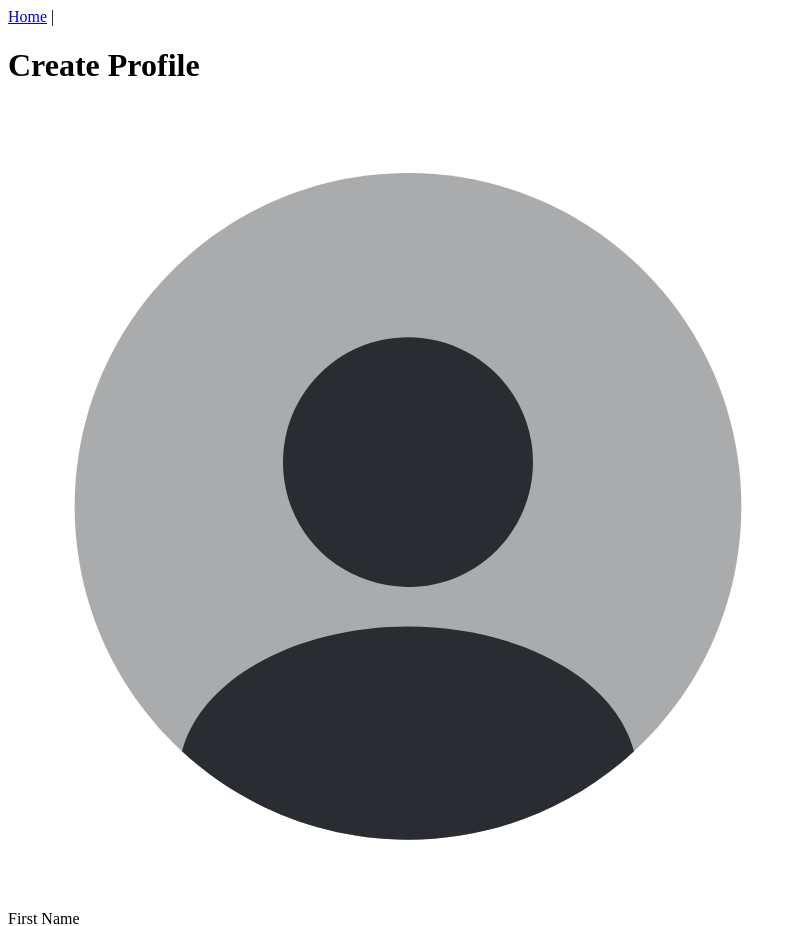
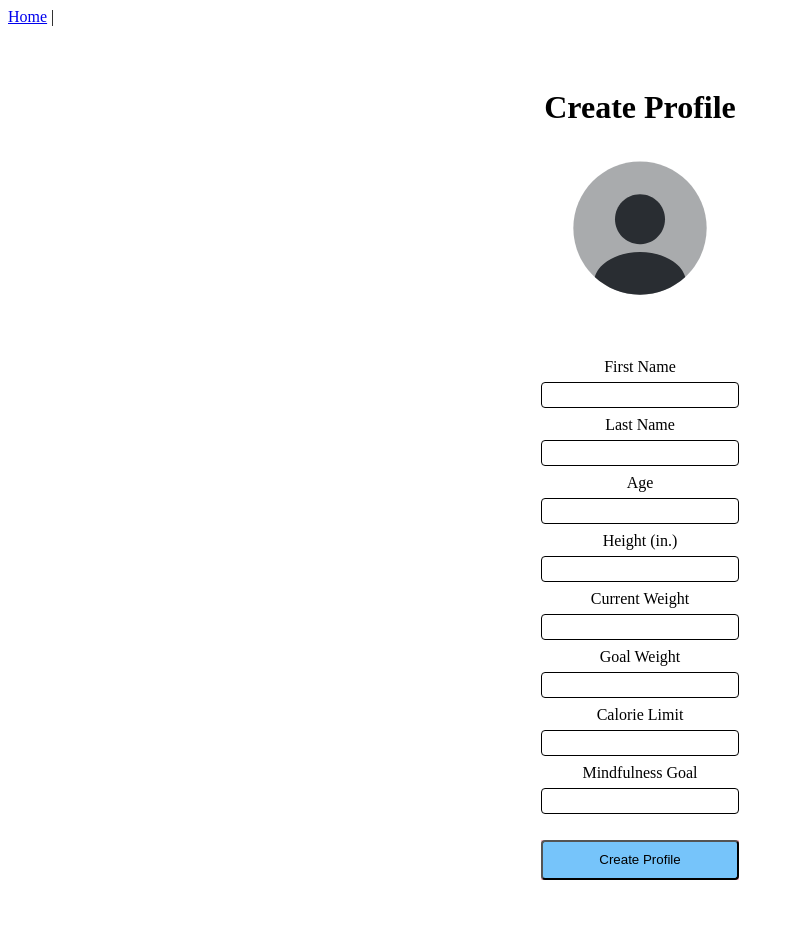
Before and after one commit to raulharo/Tech-Elevator-Final-Capstone, a Vue app in the folder final-capstone/capstone/vue/: page /create-profile in a window 1280 px wide. Shown: the top 926 px of the page, without its empty margins (0-797 px from the left). After the commit the page ends 880 px from the top, so only its background shows below. Built offline with nearby package versions, Linux system fonts and the light colour scheme.

Commit message:
CSS updates

```diff
--- a/final-capstone/capstone/vue/src/views/CreateProfile.vue
+++ b/final-capstone/capstone/vue/src/views/CreateProfile.vue
@@ -1,41 +1,51 @@
 <template>
-  <div>
+  <div class="container">
       <h1 id="title">Create Profile</h1>
       <img src="../../public/profile-circle-svgrepo-com.svg" alt="">
       <form action="">
+
+          <div class="form-input">
           <label for="firstName">First Name</label>
+          <input type="text" name="firstName" id="firstName" v-model="user.firstName">
+          </div>
+
+          <div class="form-input">
+          <label for="lastName">Last Name</label>
+          <input type="text" name="lastName" id="lastName" v-model="user.lastName">
+          </div>
+
+          <div class="form-input">
+          <label for="age">Age</label>
+          <input type="number" name="age" id="age" v-model="user.age">
+          </div>
+
+          <div class="form-input">
+          <label for="height">Height (in.)</label>
+          <input type="number" name="height" id="height" v-model="user.height">
+          </div>
+
+          <div class="form-input">
+          <label for="currentWeight">Current Weight</label>
+          <input type="number" name="currentWeight" id="currentWeight" v-model="user.currentWeight">
+          </div>
+
+          <div class="form-input">
+          <label for="goalWeight">Goal Weight</label>
+          <input type="number" name="goalWeight" id="goalWeight" v-model="user.goalWeight">
+          </div>
+
+          <div class="form-input">
+          <label for="calorieLimit">Calorie Limit</label>
+          <input type="number" name="calorieLimit" id="calorieLimit" v-model="user.calorieLimit">
+          </div>
+
+          <div class="form-input">
+          <label for="mindfulGoal">Mindfulness Goal</label>
+          <input type="number" name="mindfulGoal" id="mindfulGoal" v-model="user.mindfulGoal">
+          </div>
+
           <br>
-          <input type="text" name="firstName" id="firstName" v-model="user.firstName">
-          <br>
-          <label for="lastName">Last Name</label>
-          <br>
-          <input type="text" name="lastName" id="lastName" v-model="user.lastName">
-          <br>
-          <label for="age">Age</label>
-          <br>
-          <input type="number" name="age" id="age" v-model="user.age">
-          <br>
-          <label for="height">Height (in.)</label>
-          <br>
-          <input type="number" name="height" id="height" v-model="user.height">
-          <br>
-          <label for="currentWeight">Current Weight</label>
-          <br>
-          <input type="number" name="currentWeight" id="currentWeight" v-model="user.currentWeight">
-          <br>
-          <label for="goalWeight">Goal Weight</label>
-          <br>
-          <input type="number" name="goalWeight" id="goalWeight" v-model="user.goalWeight">
-          <br>
-          <label for="calorieLimit">Calorie Limit</label>
-          <br>
-          <input type="number" name="calorieLimit" id="calorieLimit" v-model="user.calorieLimit">
-          <br>
-          <label for="mindfulGoal">Mindfulness Goal</label>
-          <br>
-          <input type="number" name="mindfulGoal" id="mindfulGoal" v-model="user.mindfulGoal">
-          <br>
-          <button type="submit">Create Profile</button>
+          <div class="button-div"><button type="submit">Create Profile</button></div>
       </form>
 
   </div>
@@ -61,5 +71,65 @@ export default {
 </script>
 
 <style>
+h1 {
+    margin-top: 5%;
+}
+
+.container {
+    display: flex;
+    flex-direction: column;
+    align-items: center;
+    height: 100vh;
+}
+
+form {
+    align-items: center;
+}
+
+.form-input {
+    display: flex;
+    flex-direction: column;
+    align-items: center;
+    height: 13%;
+}
+
+input {
+  border-radius: 4px;
+  height: 100%;
+  margin-bottom: 4%;
+  width: 12rem;
+  border: solid black 1.5px;
+
+}
+
+
+label {
+    margin-bottom: 3%;
+}
+img {
+    width: 10rem;
+    margin-bottom: 4%;
+}
+
+.button-div {
+    display: flex;
+    justify-content: center;
+    background-color: pink;
+    height: 9%;
+    width: 100%;
+}
+
+button {
+  width: 100%;
+  height: 100%;
+  background-color: #76c4fa;
+  border-radius: 4px;
+}
+
+input:hover {
+    border: solid #8e8baf 1px;
+}
+
+
 
 </style>
--- a/final-capstone/capstone/vue/src/views/Register.vue
+++ b/final-capstone/capstone/vue/src/views/Register.vue
@@ -95,19 +95,18 @@ label {
   font-size: 1.2rem;
 }
 
+input {
+  border: solid 1.5px black;
+  border-radius: 4px;
+  height: 30%;
+  width: 80%;
+}
 
 .submit-button {
   display: flex;
   justify-content: center;
   height: 9%;
   margin-bottom: 8%;
-}
-
-input {
-  border: solid 1.5px black;
-  border-radius: 4px;
-  height: 30%;
-  width: 80%;
 }
 
 button {
```
